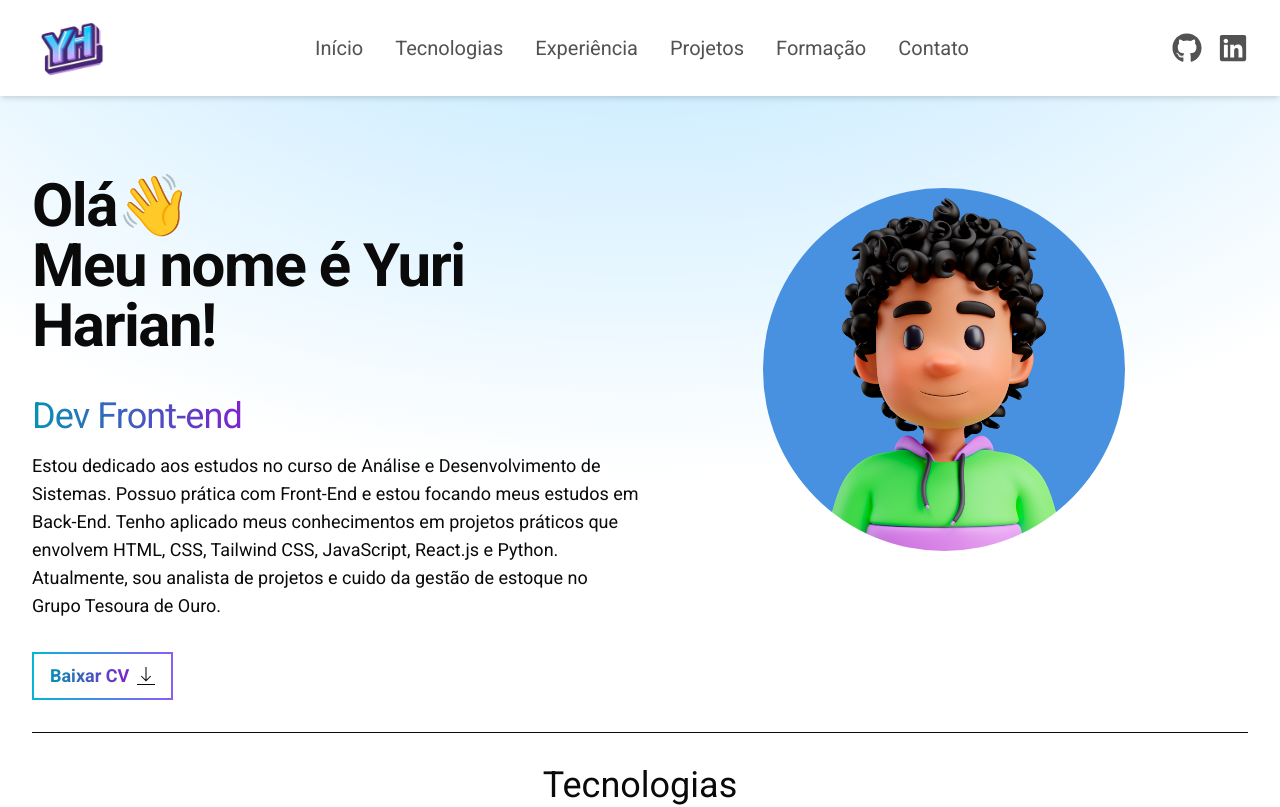
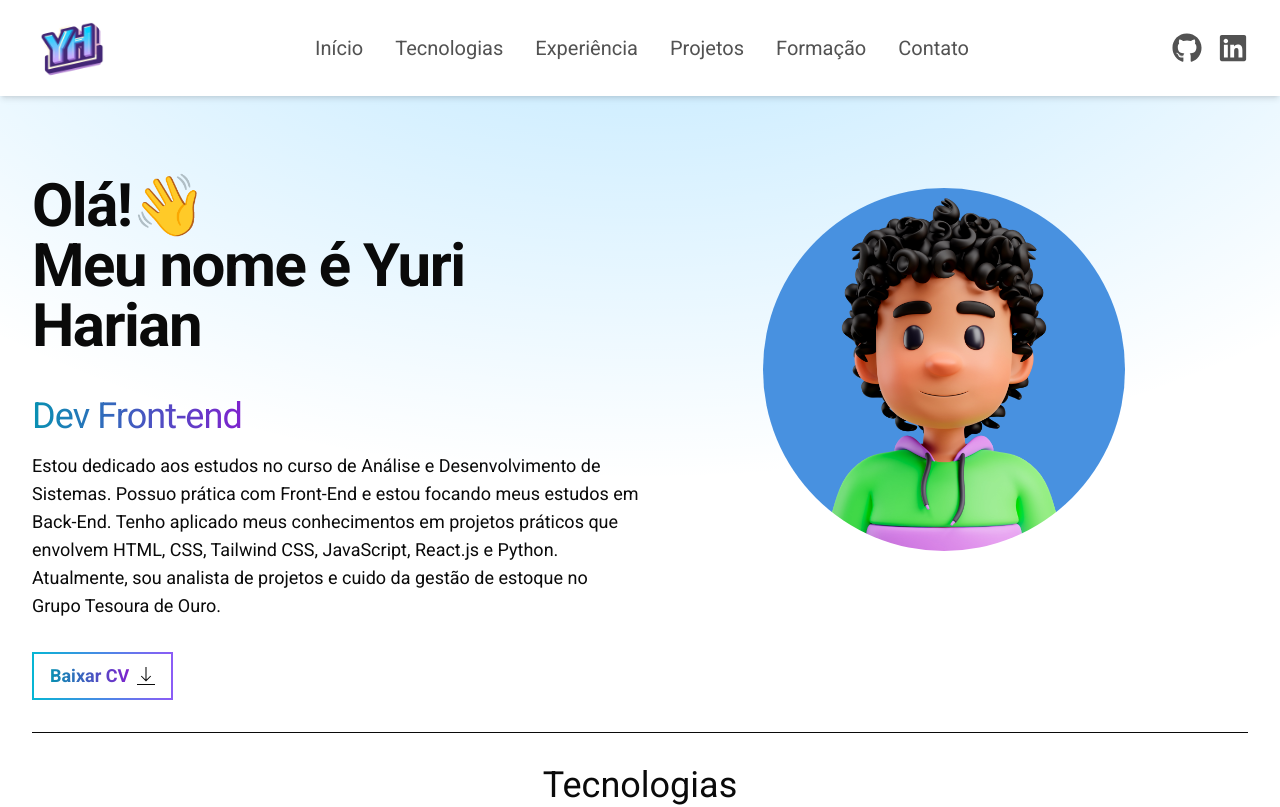
Before and after one commit to yuriharian/portfolio-yuri, a React (Vite) app: page / in a window 1280 px wide. Shown: the top 807 px of the page. Built offline with nearby package versions, Linux system fonts and the light colour scheme.

Commit message:
update hero text

```diff
--- a/src/components/Hero.jsx
+++ b/src/components/Hero.jsx
@@ -30,9 +30,9 @@ const Hero = () => {
               animate="visible"
               className="text-4xl font-bold pb-4 lg:pb-10 tracking-tight lg:mt-16 lg:text-6xl"
             >
-              Olá👋
+              Olá!👋
               <br />
-              Meu nome é Yuri Harian!
+              Meu nome é Yuri Harian
             </motion.h1>
             <motion.span
               variants={container(0.8)}
```
